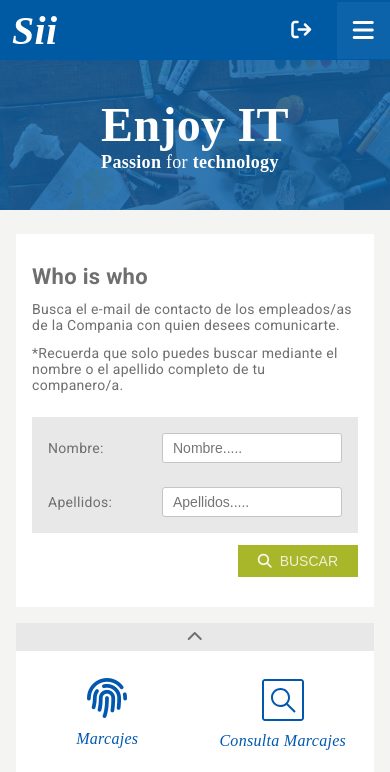
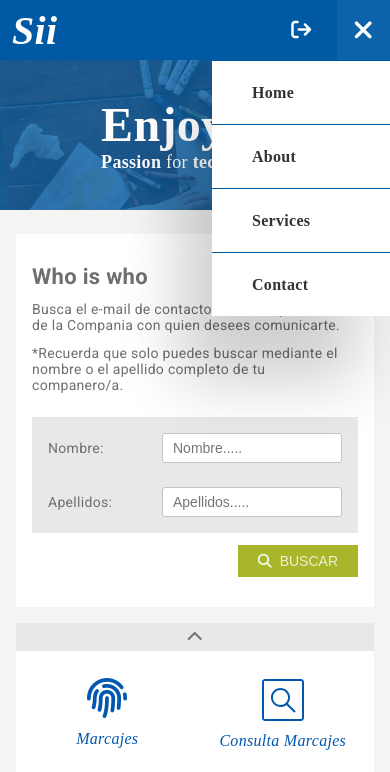
Before and after one commit to mdhossin/protal-landing-page, a plain HTML site: page index.html in a window 390 px wide. Both pictures are taken after a click on the element 363 px from the left and 30 px from the top of the page. Shown: the top 772 px of the page. Drawn offline with Linux system fonts and the light colour scheme; a web font is replaced by a local one.

Commit message:
responsive sidebar created

```diff
--- a/css/styles.css
+++ b/css/styles.css
@@ -36,6 +36,7 @@ header {
   background-color: #005aa3;
 }
 .nav {
+  position: relative;
   height: 60px;
   max-width: 1200px;
   margin: 0 auto;
@@ -51,13 +52,72 @@ header {
   font-style: italic;
 }
 
+/* sidebar menu start */
+
+.nav__links {
+  position: absolute;
+  top: 100%;
+  right: 0;
+  flex-direction: column;
+  gap: 0;
+  align-items: flex-start;
+  display: none;
+  z-index: 10;
+  transition: 0.5s;
+}
+.nav__links li {
+  width: 100%;
+  box-shadow: -2rem 4rem 4rem rgba(0, 0, 0, 0.2);
+}
+
+.nav__links li {
+  transform: rotateX(-90deg);
+  transform-origin: top right;
+  animation: animationOne 1s ease forwards;
+}
+.nav__links li {
+  animation-delay: 300ms;
+  transform-origin: top left;
+  transform: rotateX(90deg);
+}
+
+.nav__links li a {
+  background-color: #fff;
+  height: 4rem;
+  display: flex;
+  align-items: center;
+  padding: 0 5rem 0 2.5rem;
+  border-top: 1px solid #005aa3;
+  color: #333;
+  cursor: pointer;
+  text-transform: capitalize;
+  font-size: 16px;
+  font-weight: 600;
+}
+
+.nav__links li a:hover {
+  color: #005aa3;
+  transition: 0.5s;
+}
+
+#nav__toggle-close {
+  display: none;
+  padding: 16px 18px;
+  transition: 0.5s;
+}
+
+#nav__toggle-close .fa-xmark {
+  font-size: 27px;
+  transition: 0.5s;
+}
+
+/* sidebar menu end */
 .nav__logo {
   display: flex;
   align-items: center;
   gap: 22px;
   cursor: pointer;
 }
-
 .nav__logo h2 span {
   font-size: 12px;
   font-weight: 500;
@@ -74,7 +134,7 @@ header {
 .nav__right {
   display: flex;
   align-items: center;
-  gap: 24px;
+  gap: 12px;
 }
 .nav__login {
   display: flex;
@@ -122,11 +182,13 @@ header {
   background-color: #0d63a9;
   padding: 16px 16px;
   cursor: pointer;
+  transition: 0.5s;
 }
 
 .nav__menu .fa-bars {
   color: #fff;
   font-size: 24px;
+  transition: 0.5s;
 }
 
 /* showcase section styled */
@@ -360,3 +422,11 @@ header {
     justify-content: space-between;
   }
 }
+
+/* animation one */
+
+@keyframes animationOne {
+  to {
+    transform: rotate(0);
+  }
+}
--- a/index.html
+++ b/index.html
@@ -48,8 +48,29 @@
             </div>
           </div>
 
-          <div class="nav__menu">
+          <!-- responsive mobile menu -->
+          <div class="nav__container">
+            <ul class="nav__links">
+              <li>
+                <a href="#">home</a>
+              </li>
+              <li>
+                <a href="#">about</a>
+              </li>
+              <li>
+                <a href="#">services</a>
+              </li>
+              <li>
+                <a href="#">contact</a>
+              </li>
+            </ul>
+          </div>
+
+          <div class="nav__menu" id="nav__toggle-open">
             <i class="fa-solid fa-bars"></i>
+          </div>
+          <div class="nav__menu" id="nav__toggle-close">
+            <i class="fa-solid fa-xmark"></i>
           </div>
         </ul>
       </nav>
@@ -58,7 +79,6 @@
 
     <!-- start showcase section -->
     <section class="showcase">
-
       <div class="showcase__overlay">
         <div class="showcase__content">
           <h1>Enjoy IT</h1>
@@ -75,30 +95,29 @@
       <div class="search__category__search-boxs">
         <h3 class="search__category__heading">Who is who</h3>
         <p class="search__category__desc">
-          Busca el e-mail de contacto de los empleados/as de la Compania con quien desees comunicarte.
+          Busca el e-mail de contacto de los empleados/as de la Compania con
+          quien desees comunicarte.
         </p>
         <p class="search__category__desc">
-          *Recuerda que solo puedes buscar mediante el nombre o el apellido completo de tu companero/a.
+          *Recuerda que solo puedes buscar mediante el nombre o el apellido
+          completo de tu companero/a.
         </p>
 
         <div class="search__category__inputs">
           <div class="search__category__inputs-group">
-
             <label for="Nombre:">Nombre:</label>
-            <input type="text" placeholder="Nombre.....">
-
+            <input type="text" placeholder="Nombre....." />
           </div>
           <div class="search__category__inputs-group">
-
             <label for="Apellidos:">Apellidos:</label>
-            <input type="text" placeholder="Apellidos.....">
-
+            <input type="text" placeholder="Apellidos....." />
           </div>
         </div>
 
         <div class="search__category-submit">
           <button>
-            <i class="fa-solid fa-magnifying-glass search"></i>BUSCAR</button>
+            <i class="fa-solid fa-magnifying-glass search"></i>BUSCAR
+          </button>
         </div>
       </div>
       <div class="search__category__wrapper">
@@ -107,17 +126,25 @@
         </div>
 
         <div class="search__category__wrapper__boxs">
-
           <div class="search__category__wrapper__box">
             <i class="fa-solid fa-fingerprint icon"></i>
             <p>Marcajes</p>
           </div>
           <div class="search__category__wrapper__box">
-            <svg fill="#0258af" xmlns="http://www.w3.org/2000/svg"  viewBox="0 0 50 50" width="50px" height="50px"><path d="M 7 4 C 5.3545455 4 4 5.3545455 4 7 L 4 43 C 4 44.645455 5.3545455 46 7 46 L 43 46 C 44.645455 46 46 44.645455 46 43 L 46 7 C 46 5.3545455 44.645455 4 43 4 L 7 4 z M 7 6 L 43 6 C 43.554545 6 44 6.4454545 44 7 L 44 43 C 44 43.554545 43.554545 44 43 44 L 7 44 C 6.4454545 44 6 43.554545 6 43 L 6 7 C 6 6.4454545 6.4454545 6 7 6 z M 22.5 13 C 17.26514 13 13 17.26514 13 22.5 C 13 27.73486 17.26514 32 22.5 32 C 24.758219 32 26.832076 31.201761 28.464844 29.878906 L 36.292969 37.707031 L 37.707031 36.292969 L 29.878906 28.464844 C 31.201761 26.832076 32 24.758219 32 22.5 C 32 17.26514 27.73486 13 22.5 13 z M 22.5 15 C 26.65398 15 30 18.34602 30 22.5 C 30 26.65398 26.65398 30 22.5 30 C 18.34602 30 15 26.65398 15 22.5 C 15 18.34602 18.34602 15 22.5 15 z"/></svg>
+            <svg
+              fill="#0258af"
+              xmlns="http://www.w3.org/2000/svg"
+              viewBox="0 0 50 50"
+              width="50px"
+              height="50px"
+            >
+              <path
+                d="M 7 4 C 5.3545455 4 4 5.3545455 4 7 L 4 43 C 4 44.645455 5.3545455 46 7 46 L 43 46 C 44.645455 46 46 44.645455 46 43 L 46 7 C 46 5.3545455 44.645455 4 43 4 L 7 4 z M 7 6 L 43 6 C 43.554545 6 44 6.4454545 44 7 L 44 43 C 44 43.554545 43.554545 44 43 44 L 7 44 C 6.4454545 44 6 43.554545 6 43 L 6 7 C 6 6.4454545 6.4454545 6 7 6 z M 22.5 13 C 17.26514 13 13 17.26514 13 22.5 C 13 27.73486 17.26514 32 22.5 32 C 24.758219 32 26.832076 31.201761 28.464844 29.878906 L 36.292969 37.707031 L 37.707031 36.292969 L 29.878906 28.464844 C 31.201761 26.832076 32 24.758219 32 22.5 C 32 17.26514 27.73486 13 22.5 13 z M 22.5 15 C 26.65398 15 30 18.34602 30 22.5 C 30 26.65398 26.65398 30 22.5 30 C 18.34602 30 15 26.65398 15 22.5 C 15 18.34602 18.34602 15 22.5 15 z"
+              />
+            </svg>
             <p>Consulta Marcajes</p>
           </div>
           <div class="search__category__wrapper__box">
-
             <i class="fa-solid fa-box-tissue icon"></i>
             <p>Reporte horas</p>
           </div>
@@ -145,9 +172,10 @@
         </div>
         <div class="search__category__wrapper-bottombar">
           <i class="fa-solid fa-chevron-down"></i>
-
         </div>
       </div>
     </section>
 
+    <script src="./main.js"></script>
+  </body>
 </html>
--- /dev/null
+++ b/main.js
@@ -0,0 +1,18 @@
+const nav = document.querySelector(".nav__links");
+const openNavBtn = document.querySelector("#nav__toggle-open");
+const closeNavBtn = document.querySelector("#nav__toggle-close");
+
+const openNav = () => {
+  nav.style.display = "flex";
+  openNavBtn.style.display = "none";
+  closeNavBtn.style.display = "inline-block";
+};
+openNavBtn.addEventListener("click", openNav);
+
+const closeNav = () => {
+  nav.style.display = "none";
+  openNavBtn.style.display = "inline-block";
+  closeNavBtn.style.display = "none";
+};
+
+closeNavBtn.addEventListener("click", closeNav);
```
Lines whose indentation alone changed are shown as unchanged.
